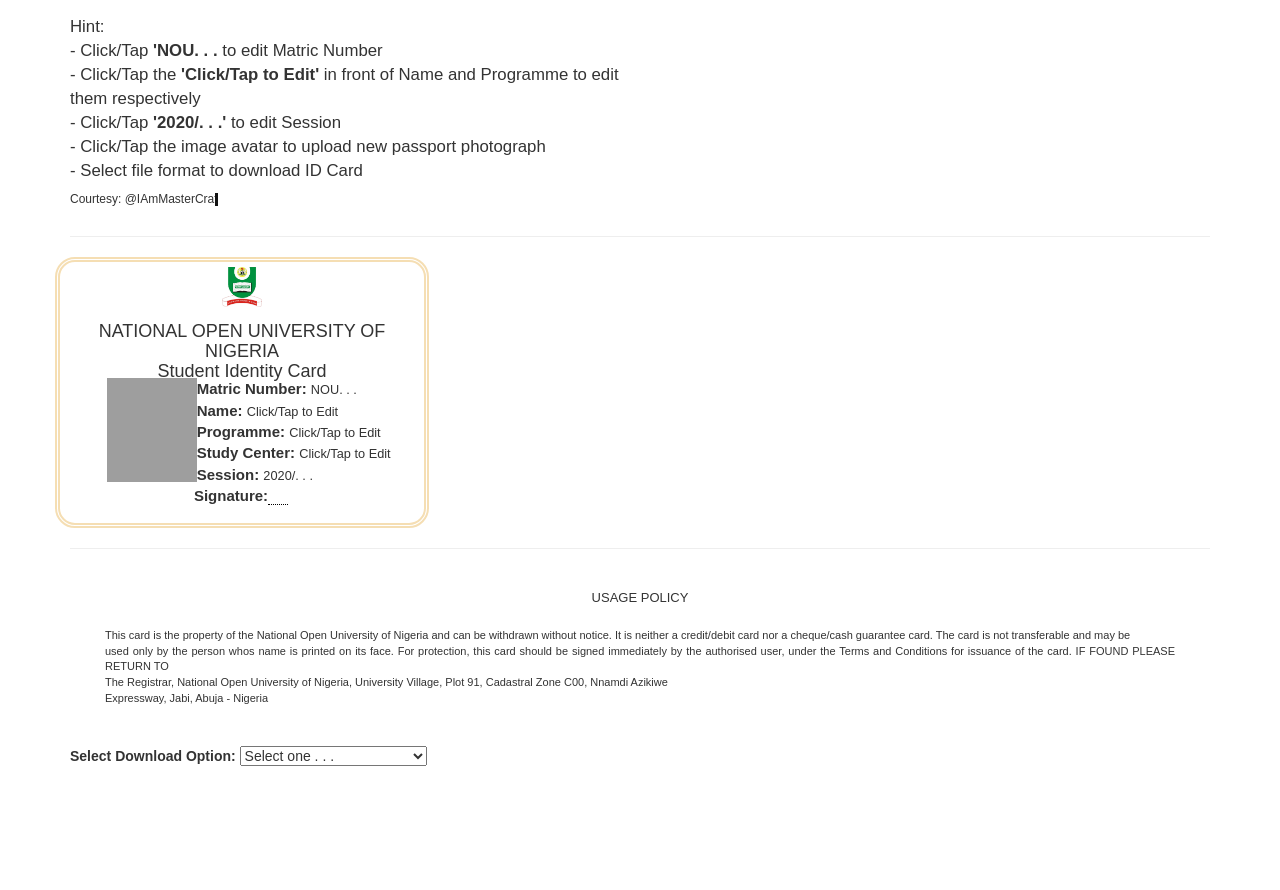
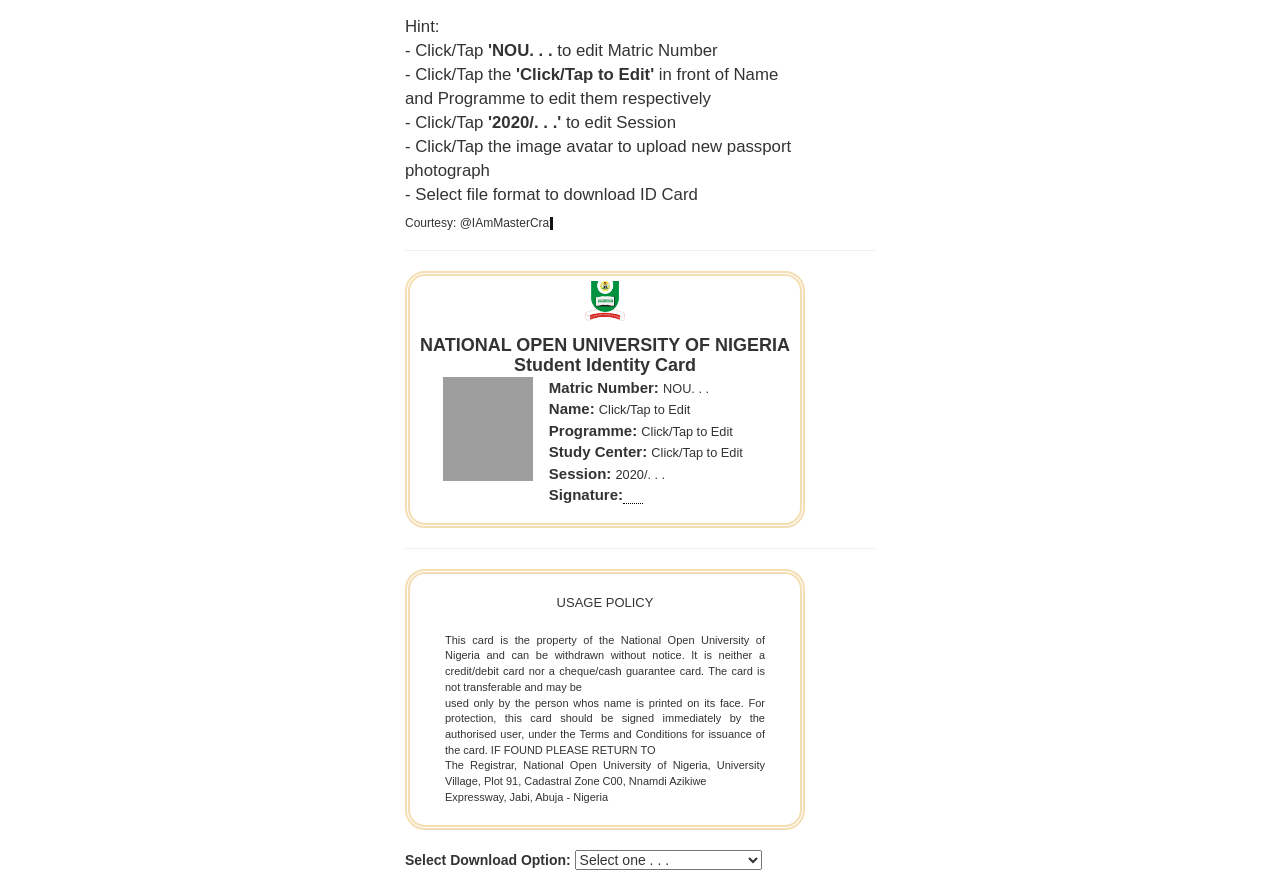
Before and after one commit to IAmMasterCraft/virtualIdCard, a plain HTML site: page index.html in a window 1280 px wide. Before the commit the page ends 800 px from the top, so only its background shows below. Drawn offline with nearby package versions, Linux system fonts and the light colour scheme; grey boxes are pictures that could not be loaded; a web font is replaced by a local one.

Commit message:
Add files via upload

```diff
--- a/index.html
+++ b/index.html
@@ -1,5 +1,6 @@
 <!DOCTYPE html>
 <html>
+
 <head>
 	<title>NOUN ID Card</title>
 	<!--Google Form Font for signature-->
@@ -8,7 +9,6 @@
 	<script src="https://ajax.googleapis.com/ajax/libs/jquery/3.4.1/jquery.min.js"></script>
 	<script src="https://maxcdn.bootstrapcdn.com/bootstrap/3.4.1/js/bootstrap.min.js"></script>
 	<style>
-
 		.animated-text {
 			animation: text 10s steps(65) infinite, cursor 0.3s infinite alternate;
 			overflow: hidden;
@@ -43,11 +43,12 @@
 			text-align: center;
 			font-family: sans-serif;
 			margin: 15px;
+			max-width: 50rem;
 		}
 
 		/*.background-container*/
 		.background-container {
-                width: 374px;
+			width: 40rem;
 			border: 5px double wheat;
 			border-radius: 20px;
 		}
@@ -61,12 +62,13 @@
 		/*.school-name*/
 		.school-name {
 			margin-top: -20px;
+			font-weight: bold;
 		}
 
 		/*#card-content-body*/
 		#card-content-body {
 			text-align: left;
-                margin-top: -20px;
+			margin-top: -16.6px;
 			margin-bottom: 10px;
 			padding: 2%;
 		}
@@ -105,7 +107,7 @@
 
 		/*.back-content*/
 		.back-content {
-                padding : 0 35px 20px 35px;
+			padding: 0 35px 20px 35px;
 			text-align: justify;
 			font-size: 11px;
 		}
@@ -113,6 +115,7 @@
 		/*.big-hint*/
 		.big-hint {
 			text-align: left !important;
+			max-width: 40rem;
 		}
 
 		#download {
@@ -120,9 +123,9 @@
 		}
 	</style>
 </head>
+
 <body class="container">
-		<div class="row">
-			<div class="big-hint col-md-6">
+	<div class="big-hint">
 		<big>
 			Hint: <br>
 			- Click/Tap <b>'NOU. . .</b> to edit Matric Number <br>
@@ -133,31 +136,38 @@
 		</big>
 		<h6 class="animated-text">Courtesy: @IAmMasterCraft!; @BriefSturvzInitiative</h6>
 	</div>
-		</div>
 	<hr>
 	<div id="main-cont">
-			<div class="row">
-				<div class="background-container col-md-9">
+		<div>
+			<div class="background-container">
 				<div class="school-logo">
-					<img id="nounLogo" src="./images/Noun_logo_(15188682875).jpg" width="40px" height="40px" alt="NOUN_LOGO" />
+					<img id="nounLogo" src="./images/Noun_logo_(15188682875).jpg" width="40px" height="40px"
+						alt="NOUN_LOGO" />
 				</div>
 				<br>
 				<div class="school-name">
 					<h4>
-					    NATIONAL OPEN UNIVERSITY OF NIGERIA  <br />
+						<strong>
+							NATIONAL OPEN UNIVERSITY OF NIGERIA <br />
 							Student Identity Card
+						</strong>
 					</h4>
 				</div>
 				<div id="card-content-body">
 					<div class="card-user-image">
-					    <img id="static-passport" src="https://cdn2.vectorstock.com/i/thumbs/17/61/male-avatar-profile-picture-vector-10211761.jpg" width="90px" height="104px" alt="USER_IMG" onclick="document.getElementById('passport').click()" />
-					    <input type="file" name="photograph" id="passport" style="display:none;" onchange="loadImage(this)">
+						<img id="static-passport"
+							src="https://cdn2.vectorstock.com/i/thumbs/17/61/male-avatar-profile-picture-vector-10211761.jpg"
+							width="90px" height="104px" alt="USER_IMG"
+							onclick="document.getElementById('passport').click()" />
+						<input type="file" name="photograph" id="passport" style="display:none;"
+							onchange="loadImage(this)">
 					</div>
 					<div class="card-user-info">
 						<span class="user-info-title">Matric Number: </span>
 						<small contenteditable="true">NOU. . . </small> <br />
-					    <span class="user-info-title" >Name: </span>
-					    <small id="name" contenteditable="true" oninput="makeSignature(this.innerHTML)">Click/Tap to Edit</small> <br />
+						<span class="user-info-title">Name: </span>
+						<small id="name" contenteditable="true" oninput="makeSignature(this.innerHTML)">Click/Tap to
+							Edit</small> <br />
 						<span class="user-info-title">Programme: </span>
 						<small contenteditable="true">Click/Tap to Edit</small> <br />
 						<span class="user-info-title">Study Center: </span>
@@ -171,8 +181,8 @@
 			</div>
 		</div>
 		<hr>
-			<div class="row>
-				<div class="background-container col-md-9">
+		<div>
+			<div class=" background-container">
 				<div class="back-title">
 					USAGE POLICY
 				</div>
@@ -210,11 +220,12 @@
 
 	<script type="text/javascript" src="https://html2canvas.hertzen.com/dist/html2canvas.js"></script>
 	<script type="text/javascript" src="./js/canvas2image.js"></script>
+	<script src="https://cdnjs.cloudflare.com/ajax/libs/jspdf/1.5.3/jspdf.debug.js"></script>
 	<script src="./js/card.js"></script>
 	<script>
 		var date = new Date();
 		document.getElementById("session").innerHTML = date.getFullYear() + "/. . . ";
-	    function makeSignature (editedName) {
+		function makeSignature(editedName) {
 			if (editedName.includes(" ")) {
 				var names = editedName.split(" ");
 				document.getElementById("signature").innerHTML = names[(names.length - 1)] + " " + names[0][0].toUpperCase() + ".";
@@ -230,17 +241,21 @@
 				readImage.readAsDataURL(imageFile.files[0]);
 			}
 		}
-		function cardDownload (userName, fileType) {
+		function cardDownload(userName, fileType) {
 			if (userName == "Click/Tap to Edit") {
-				$('#cardDl').val(0);
+				$('#cardDl').val("Select one");
 				alert('You have to fill the "name" field before downloading!');
 			}
 			if (fileType == "png" && userName != "Click/Tap to Edit") {
-			    downloadPng (userName)
+				downloadPng(userName)
+				$('#cardDl').val("Select one");
 			}
-			if (fileType == "pdf") {}
+			if (fileType == "pdf" && userName != "Click/Tap to Edit") {
+				downloadPdf(userName)
+				$('#cardDl').val("Select one");
 			}
-		$(document).ready(function(){
+		}
+		$(document).ready(function () {
 			var imageFile = document.getElementById("nounLogo").src;
 			if (imageFile.files && imageFile.files[0]) {
 				var readImage = new FileReader();
@@ -252,4 +267,5 @@
 		});
 	</script>
 </body>
+
 </html>
```
Lines whose indentation alone changed are shown as unchanged.
